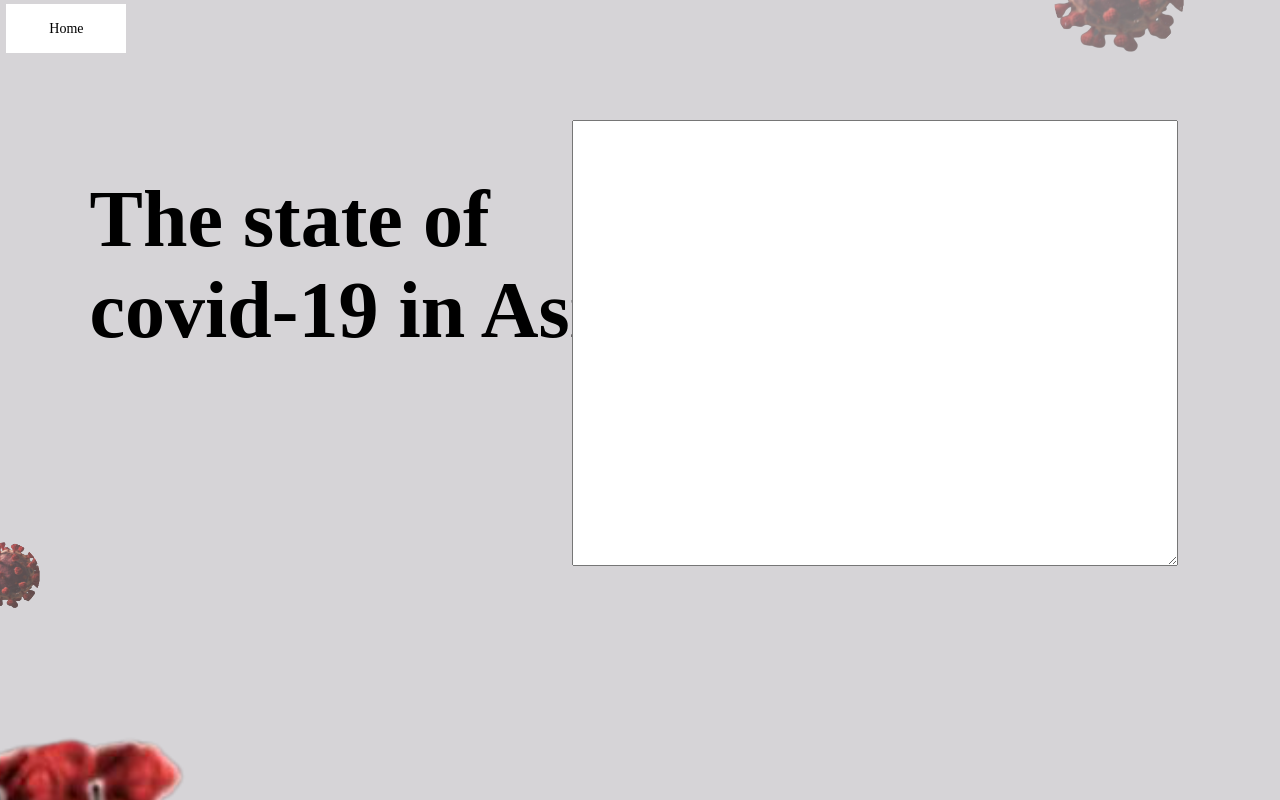
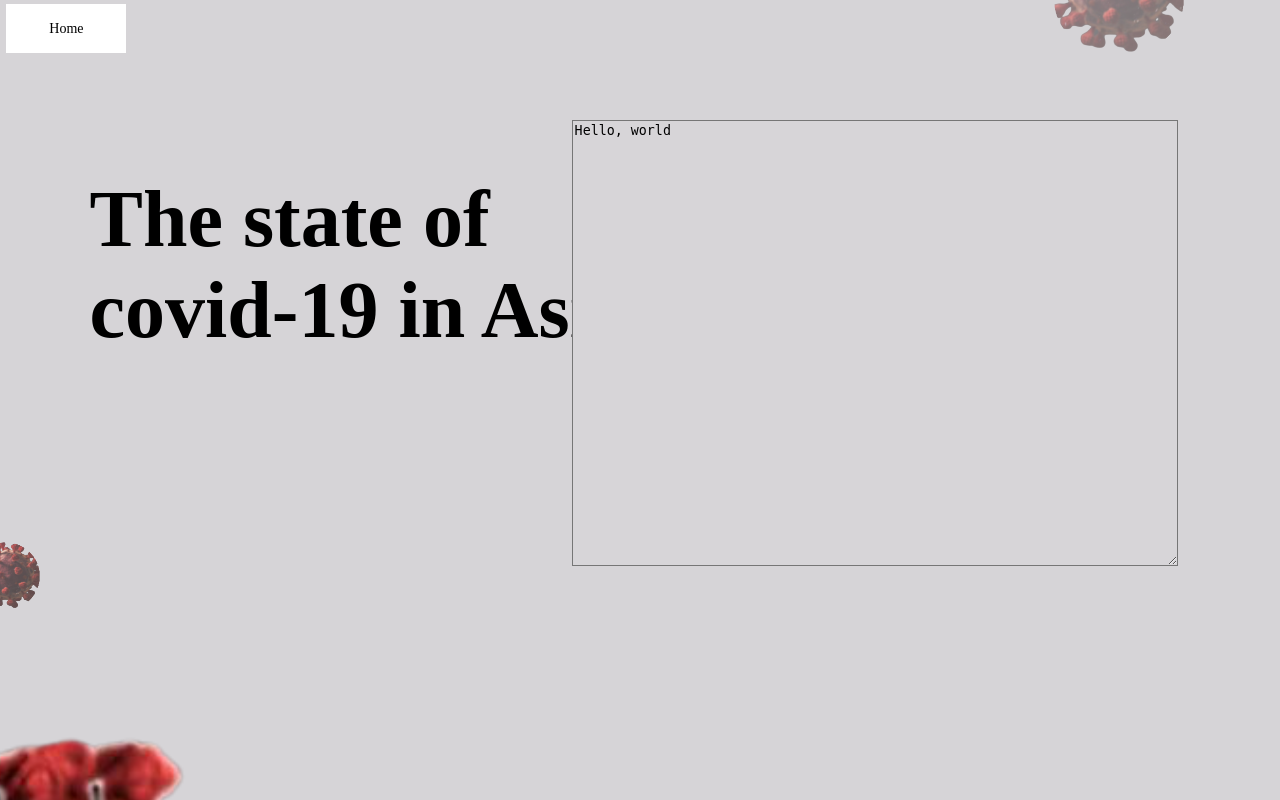
Before and after one commit to OlehLesko/Django, a Django app: page /Asia in a window 1280 px wide. Run offline with Django 4.2, Linux system fonts and the light colour scheme.

Commit message:
I made window Asia.html

```diff
--- a/test1/main/static/main/css/Style_Asia_window.css
+++ b/test1/main/static/main/css/Style_Asia_window.css
@@ -9,6 +9,7 @@
 
 .text_field {
     position: fixed;
+    background: #d7d5d8;
     top: 15%;
     width : 600px;
     height: 440px;
--- /dev/null
+++ b/test1/main/static/main/js/script_Asia_window.js
@@ -0,0 +1,3 @@
+function myFunction() {
+    document.getElementById('text_field').innerHTML = "Hello, world";
+}
--- a/test1/main/templates/main/Asia.html
+++ b/test1/main/templates/main/Asia.html
@@ -13,14 +13,15 @@
 
 <body style="
     background-image: url('{% static 'main/images/Virus_E_U_A.png' %}')
-">
+" onload="myFunction()">
+
     <h1 class="info_of_asia">
         The state of<br>
         covid-19 in Asia
     </h1>
 
 
-    <textarea class="text_field"></textarea>
+    <textarea class="text_field" id="text_field"></textarea>
 
     <div class="buttons">
 
@@ -30,5 +31,6 @@
 
     </div>
 
+    <script src="{% static 'main/js/script_Asia_window.js' %}"></script>
 </body>
 </html>
```
